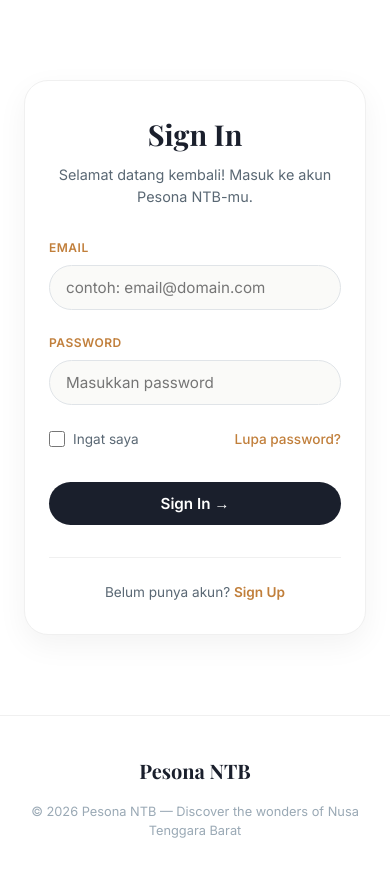
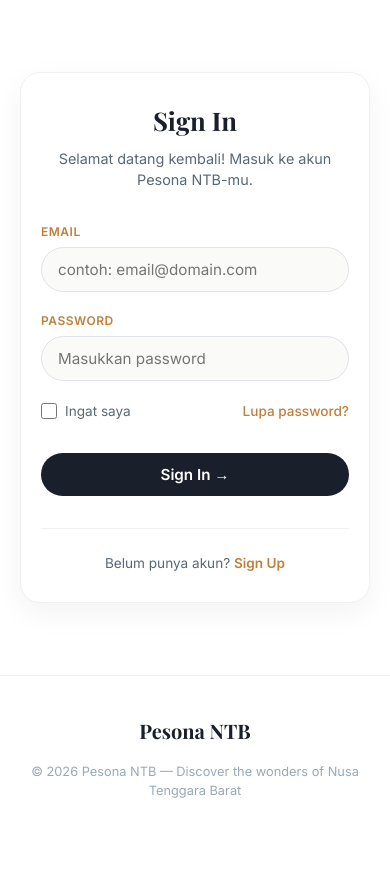
Before and after one commit to RifdahAsyliyah/ProjectPemWeb, a PHP site: page /signin.html in a window 390 px wide. Shown: the part 166-1038 px from the top of the page. After the commit the page ends 964 px from the top, so only its background shows below. Run offline with PHP 8.4, Linux system fonts and the light colour scheme; some web fonts are replaced.

Commit message:
revinup2

```diff
--- a/code/styleLandingPage.css
+++ b/code/styleLandingPage.css
@@ -395,25 +395,25 @@ html {
     scroll-behavior: smooth;
 }
 
-/* ========== SIGN IN & SIGN UP STYLES ========== */
+/* ========== SIGN IN & SIGN UP STYLES (FIXED) ========== */
 .signin-section, .signup-section {
-    min-height: calc(100vh - 200px);
+    min-height: 80vh;
     display: flex;
     align-items: center;
     justify-content: center;
-    padding: 80px 24px;
+    padding: 60px 24px;
     background: #ffffff;
 }
 
 .signin-container, .signup-container {
     width: 100%;
-    max-width: 500px;
+    max-width: 480px;
 }
 
 .signin-card, .signup-card {
     background: #ffffff;
-    border-radius: 24px;
-    padding: 48px 40px;
+    border-radius: 20px;
+    padding: 40px 32px;
     box-shadow: 0 10px 30px rgba(0, 0, 0, 0.05);
     border: 1px solid #f0f0f0;
 }
@@ -425,7 +425,7 @@ html {
 
 .signin-header h1, .signup-header h1 {
     font-family: 'Playfair Display', serif;
-    font-size: 2.2rem;
+    font-size: 2rem;
     font-weight: 700;
     color: #1a1f2c;
     margin-bottom: 8px;
@@ -436,9 +436,8 @@ html {
     font-size: 0.9rem;
 }
 
-/* Input group */
 .input-group {
-    margin-bottom: 24px;
+    margin-bottom: 20px;
 }
 
 .input-group label {
@@ -448,7 +447,7 @@ html {
     text-transform: uppercase;
     letter-spacing: 0.5px;
     color: #c17f3b;
-    margin-bottom: 8px;
+    margin-bottom: 6px;
 }
 
 .input-group input {
@@ -468,7 +467,6 @@ html {
     background: #ffffff;
 }
 
-/* Auth options */
 .auth-options {
     display: flex;
     justify-content: space-between;
@@ -489,6 +487,7 @@ html {
     width: 16px;
     height: 16px;
     cursor: pointer;
+    margin: 0;
 }
 
 .forgot-password {
@@ -501,7 +500,6 @@ html {
     color: #1a1f2c;
 }
 
-/* Buttons */
 .signin-btn, .signup-btn {
     width: 100%;
     background: #1a1f2c;
@@ -520,7 +518,6 @@ html {
     background: #c17f3b;
 }
 
-/* Footer link */
 .signin-footer, .signup-footer {
     text-align: center;
     margin-top: 32px;
@@ -540,7 +537,6 @@ html {
     color: #1a1f2c;
 }
 
-/* Active auth button */
 .auth-buttons .active-auth {
     background: #1a1f2c;
     color: #ffffff;
@@ -552,13 +548,17 @@ html {
     background: #c17f3b;
 }
 
-/* Responsive */
+/* RESPONSIVE SIGN IN/UP */
 @media (max-width: 550px) {
     .signin-card, .signup-card {
-        padding: 32px 24px;
+        padding: 28px 20px;
     }
 
     .signin-header h1, .signup-header h1 {
-        font-size: 1.8rem;
+        font-size: 1.6rem;
+    }
+
+    .signin-section, .signup-section {
+        padding: 40px 20px;
     }
 }
```
